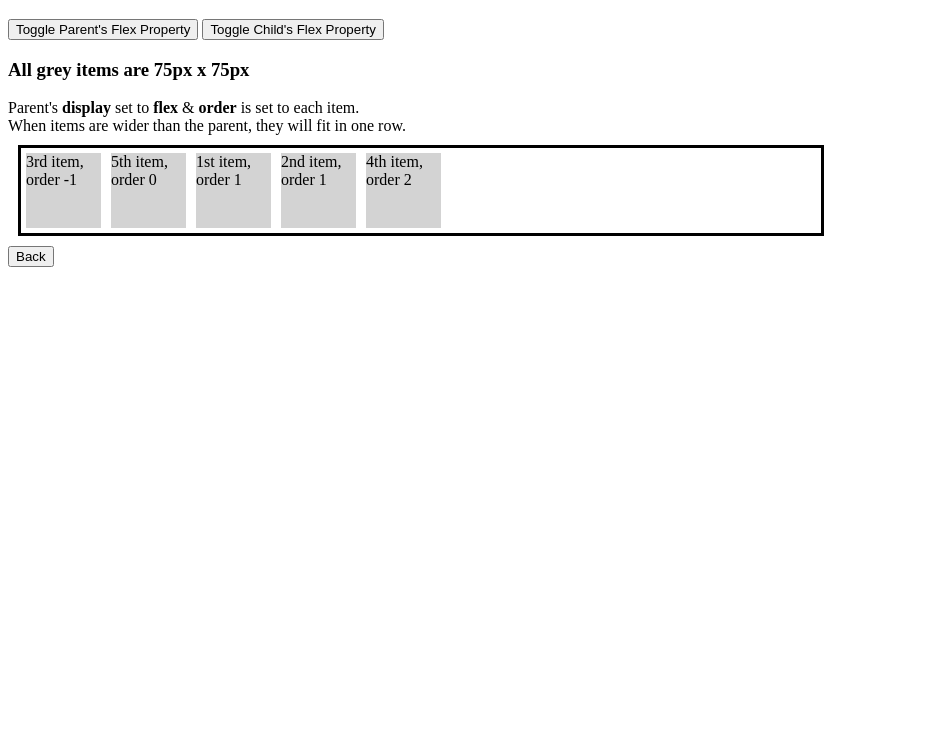
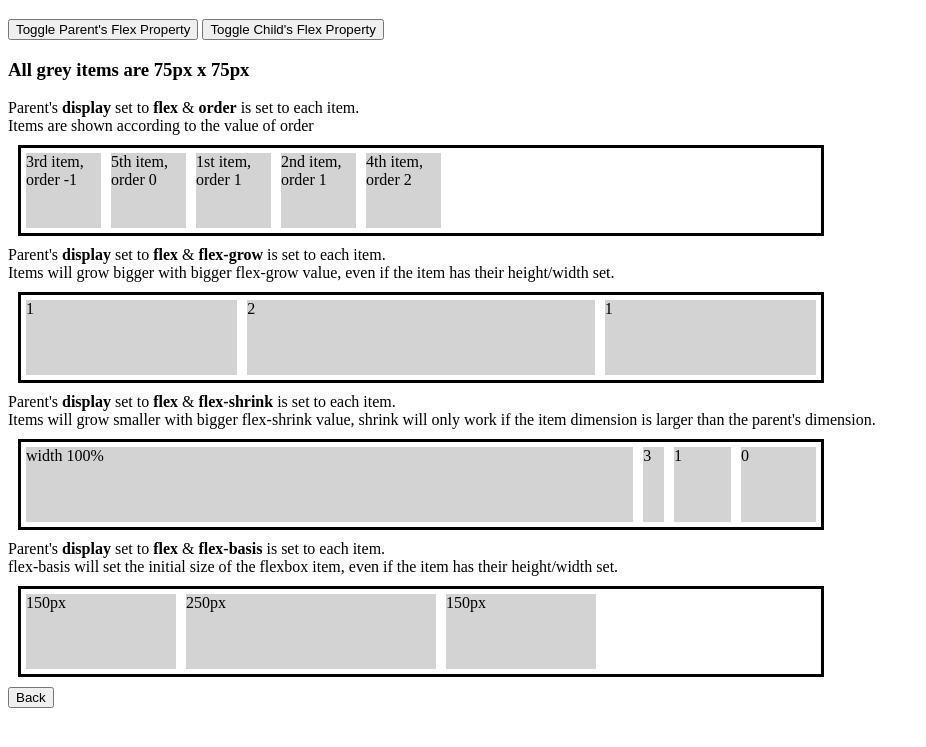
Before and after one commit to madeindra/web-layout-tutorial, a plain HTML site: page pages/flexbox.html in a window 1280 px wide. Both pictures are taken after a click on the button "Toggle Child's Flex Property". Shown: the part 61-808 px from the top of the page, without its empty margins (0-926 px from the left). Drawn offline with Linux system fonts and the light colour scheme.

Commit message:
add child flexbox

```diff
--- a/pages/flexbox.html
+++ b/pages/flexbox.html
@@ -209,13 +209,41 @@
     <h3>All grey items are 75px x 75px</h3>
     Parent's <b>display</b> set to <b>flex</b> & <b>order</b> is set to each item.
     <br>
-    When items are wider than the parent, they will fit in one row.
-    <div class="container-medium" style="display: flex; flex-direction: row;">
+    Items are shown according to the value of order
+    <div class="container-medium" style="display: flex;">
       <span class="item-grey" style="order: 1;">1st item, order 1</span>
       <span class="item-grey" style="order: 1;"">2nd item, order 1</span>
       <span class="item-grey" style="order: -1;"">3rd item, order -1</span>
       <span class="item-grey" style="order: 2;"">4th item, order 2</span>
       <span class="item-grey" style="order: 0;"">5th item, order 0</span>
+    </div>
+
+    Parent's <b>display</b> set to <b>flex</b> & <b>flex-grow</b> is set to each item.
+    <br>
+    Items will grow bigger with bigger flex-grow value, even if the item has their height/width set.
+    <div class="container-medium" style="display: flex;">
+      <span class="item-grey" style="flex-grow: 1;">1</span>
+      <span class="item-grey" style="flex-grow: 2;"">2</span>
+      <span class="item-grey" style="flex-grow: 1;"">1</span>
+    </div>
+
+    Parent's <b>display</b> set to <b>flex</b> & <b>flex-shrink</b> is set to each item.
+    <br>
+    Items will grow smaller with bigger flex-shrink value, shrink will only work if the item dimension is larger than the parent's dimension.
+    <div class="container-medium" style="display: flex;">
+      <span class="item-grey" style="width: 100%;">width 100% </span>
+      <span class="item-grey" style="flex-shrink: 3;">3</span>
+      <span class="item-grey" style="flex-shrink: 1;">1</span>
+      <span class="item-grey" style="flex-shrink: 0;">0</span>
+    </div>
+
+    Parent's <b>display</b> set to <b>flex</b> & <b>flex-basis</b> is set to each item.
+    <br>
+    flex-basis will set the initial size of the flexbox item, even if the item has their height/width set.
+    <div class="container-medium" style="display: flex;">
+      <span class="item-grey" style="flex-basis: 150px;">150px</span>
+      <span class="item-grey" style="flex-basis: 250px;">250px</span>
+      <span class="item-grey" style="flex-basis: 150px;">150px</span>
     </div>
   </div>
   <button onclick="window.location.href='../index.html';">Back</a></button>
```
